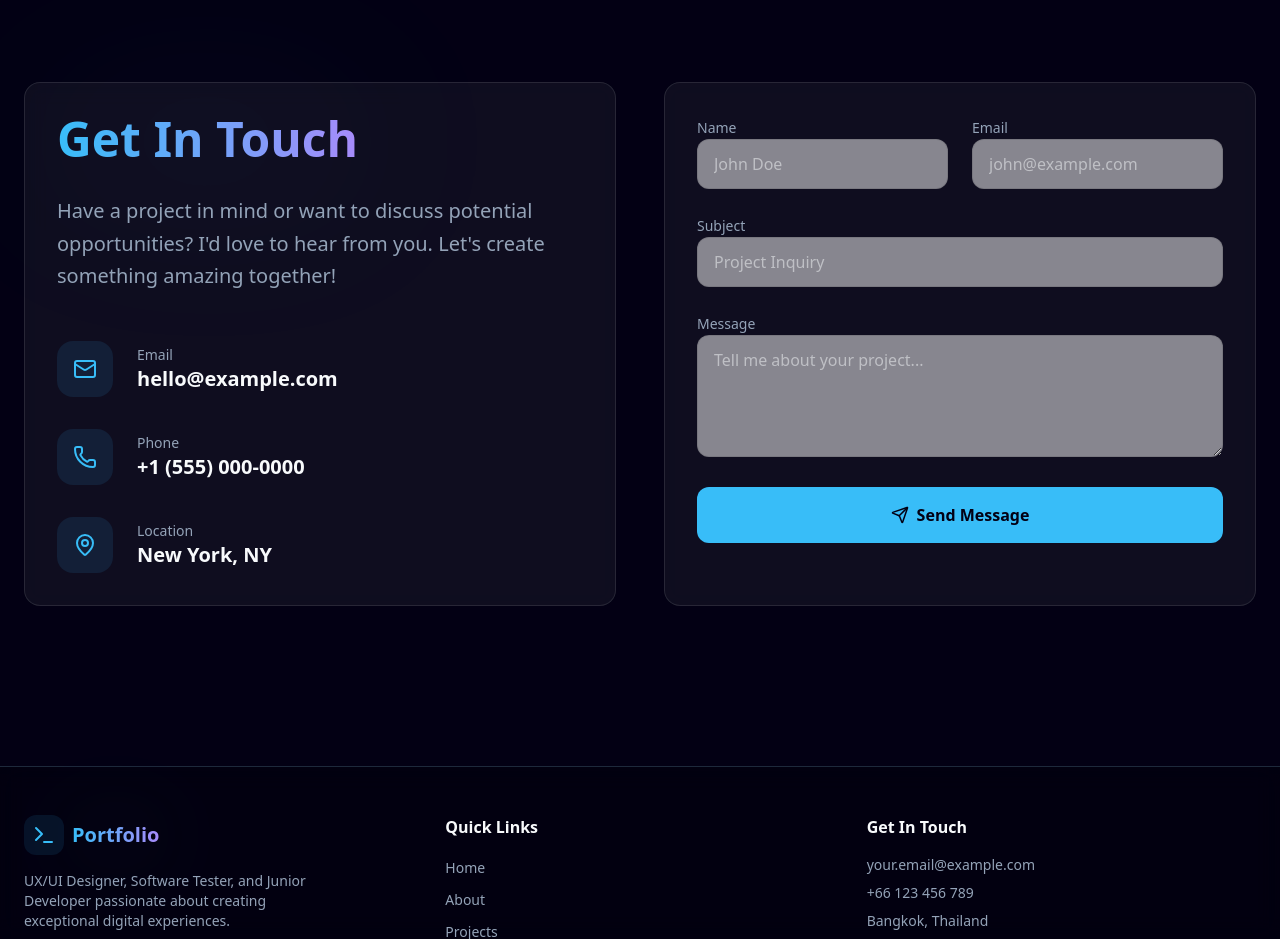
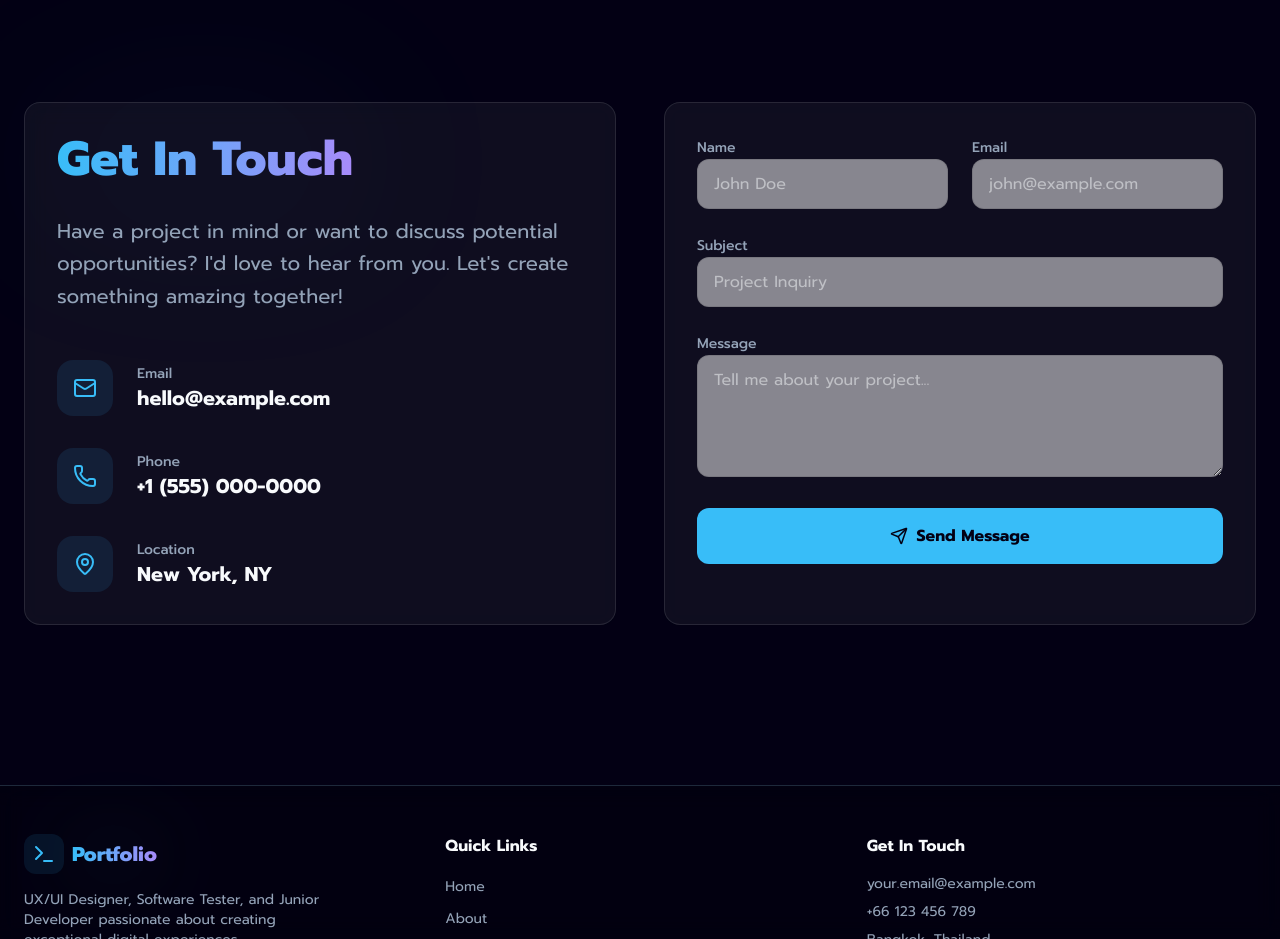
Before and after one commit to nateekarni/portfolio, a React (Vite) app: page / in a window 1280 px wide. Shown: the part 5540-6479 px from the top of the page. Built offline with nearby package versions, Linux system fonts and the light colour scheme; no server answers; a web font is replaced by a local one.

Commit message:
fix: Reorder @import statements to fix CSS warning

```diff
--- a/src/index.css
+++ b/src/index.css
@@ -1,6 +1,6 @@
-@import 'tailwindcss';
 @import url('https://fonts.googleapis.com/css2?family=Google+Sans:wght@400;500;600;700&display=swap');
 @import url('https://fonts.googleapis.com/css2?family=Prompt:ital,wght@0,100;0,200;0,300;0,400;0,500;0,600;0,700;0,800;0,900;1,100;1,200;1,300;1,400;1,500;1,600;1,700;1,800;1,900&display=swap');
+@import 'tailwindcss';
 
 @theme {
   --color-bg-primary: var(--color-bg-primary);
```
